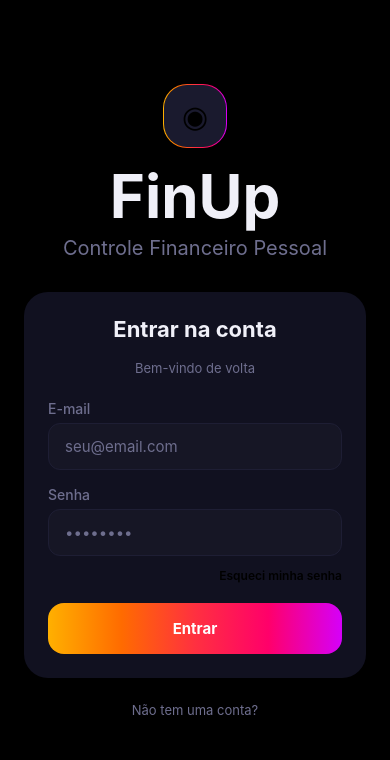
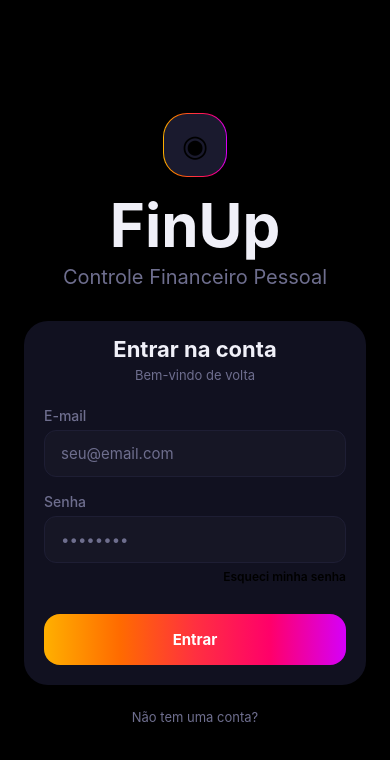
Before and after one commit to Douglas-Bezerra/FinUp, a React Native app in the folder mobileapp/: screen /Cadastro in a window 390 px wide. Shown: the top 760 px of the page. Built offline with nearby package versions, Linux system fonts and the light colour scheme.

Commit message:
criado tela cadastro, reestruturando app.tsx para teste de navegação, alterações mínimas em estilo da tela login

```diff
--- a/mobileapp/App.tsx
+++ b/mobileapp/App.tsx
@@ -1,5 +1,18 @@
-import Login from "./src/views/Login";
+import { useState } from "react";
+
+import TelaLogin from "./src/views/TelaLogin";
+import TelaCadastro from "./src/views/TelaCadastro";
 
 export default function App() {
-  return <Login />;
+  const [tela, setTela] = useState<"login" | "cadastro">("login");
+
+  if (tela === "cadastro") {
+    return (
+      <TelaCadastro
+        onGoToLogin={() => setTela("login")}
+      />
+    );
+  }
+
+  return <TelaLogin onGoToCadastro={() => setTela("cadastro")} />;
 }
--- /dev/null
+++ b/mobileapp/src/views/TelaCadastro.tsx
@@ -0,0 +1,157 @@
+import { useState } from "react";
+
+import {
+  KeyboardAvoidingView,
+  Platform,
+  Pressable,
+  ScrollView,
+  StyleSheet,
+  Text,
+  View,
+} from "react-native";
+
+import { colors } from "../styles/colors";
+
+import Input from "../components/Input";
+import Logo from "../components/Logo";
+import GradientButton from "../components/GradientButton";
+
+interface CadastroProps {
+  onGoToLogin: () => void;
+}
+
+export default function Cadastro({ onGoToLogin }: CadastroProps) {
+  const [name, setName] = useState("");
+  const [email, setEmail] = useState("");
+  const [password, setPassword] = useState("");
+  const [confirmPassword, setConfirmPassword] = useState("");
+
+  return (
+    <KeyboardAvoidingView
+      style={styles.container}
+      behavior={Platform.OS === "ios" ? "padding" : "height"}
+    >
+      <ScrollView
+        contentContainerStyle={styles.content}
+        keyboardShouldPersistTaps="handled"
+      >
+
+        {/* Cabeçalho */}
+        <View style={styles.header}>
+          <Pressable
+            style={styles.backButton}
+            onPress={onGoToLogin}
+          >
+            <Text style={styles.backIcon}>‹</Text>
+          </Pressable>
+
+          {/* Logo */}
+          <View style={styles.logoArea}>
+            <Logo />
+          </View>
+        </View>
+
+        {/* Formulário */}
+        <View style={styles.card}>
+          <Input
+            label="Nome Completo"
+            value={name}
+            onChangeText={setName}
+            placeholder="Seu nome completo"
+          />
+
+          <Input
+            label="E-mail"
+            value={email}
+            onChangeText={setEmail}
+            placeholder="seu@email.com"
+            keyboardType="email-address"
+            autoCapitalize="none"
+          />
+
+          <Input
+            label="Senha"
+            value={password}
+            onChangeText={setPassword}
+            placeholder="Mín. 6 caracteres"
+            secureTextEntry
+          />
+
+          <Input
+            label="Confirmar Senha"
+            value={confirmPassword}
+            onChangeText={setConfirmPassword}
+            placeholder="Repita a senha"
+            secureTextEntry
+          />
+
+          <View style={styles.button}>
+            <GradientButton
+              title="Criar conta grátis"
+              onPress={() => {
+                // Cadastro futuramente
+              }}
+            />
+          </View>
+
+        </View>
+      </ScrollView>
+    </KeyboardAvoidingView>
+  );
+}
+
+const styles = StyleSheet.create({
+  container: {
+    flex: 1,
+    backgroundColor: colors.background,
+  },
+
+  content: {
+    flexGrow: 1,
+    paddingHorizontal: 24,
+    paddingTop: 48,
+    paddingBottom: 32,
+  },
+
+  logoArea: {
+    alignItems: "center",
+    marginBottom: 10,
+    marginTop: 60,
+  },
+
+  header: {
+    flexDirection: "row",
+    gap: 12,
+    marginBottom: 24,
+  },
+
+  backButton: {
+    width: 40,
+    height: 40,
+    borderRadius: 12,
+    backgroundColor: colors.card,
+    borderWidth: 1,
+    borderColor: colors.border,
+    justifyContent: "center",
+    alignItems: "center",
+
+  },
+
+  backIcon: {
+    color: colors.foreground,
+    fontSize: 28,
+    lineHeight: 30,
+    fontWeight: "300",
+  },
+
+  card: {
+    backgroundColor: colors.card,
+    borderRadius: 24,
+    padding: 24,
+  },
+
+  button: {
+    marginTop: 15,
+  },
+
+});
--- a/mobileapp/src/views/Login.tsx
+++ b/mobileapp/src/views/TelaLogin.tsx
@@ -1,8 +1,3 @@
-import Input from "../components/Input";
-import Logo from "../components/Logo";
-import GradientButton from "../components/GradientButton";
-import GradientText from "../components/GradientText";
-
 import { useState } from "react";
 
 import {
@@ -17,7 +12,17 @@ import {
 
 import { colors } from "../styles/colors";
 
-export default function TelaLogin() {
+import Input from "../components/Input";
+import Logo from "../components/Logo";
+import GradientButton from "../components/GradientButton";
+import GradientText from "../components/GradientText";
+
+
+interface LoginProps {
+  onGoToCadastro: () => void;
+}
+
+export default function TelaLogin({ onGoToCadastro }: LoginProps) {
   const [email, setEmail] = useState("");
   const [password, setPassword] = useState("");
 
@@ -71,6 +76,7 @@ export default function TelaLogin() {
             </GradientText>
           </Pressable>
 
+
           {/* Entrar */}
           <GradientButton
             title="Entrar"
@@ -88,7 +94,7 @@ export default function TelaLogin() {
             Não tem uma conta?
           </Text>
 
-          <Pressable>
+          <Pressable onPress={onGoToCadastro}>
             <GradientText style={styles.registerLink}>
               Criar conta grátis
             </GradientText>
@@ -117,13 +123,15 @@ const styles = StyleSheet.create({
   logoArea: {
     alignItems: "center",
     marginBottom: 32,
-    marginTop: 36,
+    marginTop: 65,
   },
 
   card: {
     backgroundColor: colors.card,
     borderRadius: 24,
-    padding: 24,
+    paddingTop: 15,
+    paddingBottom: 20,
+    paddingHorizontal: 20,
   },
 
   title: {
@@ -131,21 +139,20 @@ const styles = StyleSheet.create({
     fontSize: 22,
     fontWeight: "700",
     textAlign: "center",
-    marginBottom: 14,
+    marginBottom: 5,
   },
 
   welcome: {
     color: colors.mutedForeground,
     fontSize: 13,
-    marginTop: 4,
     marginBottom: 24,
     textAlign: "center",
   },
 
   forgotButton: {
     alignSelf: "flex-end",
-    marginTop: -4,
-    marginBottom: 20,
+    marginBottom: 30,
+    marginTop: -10,
   },
 
   forgotText: {
```
